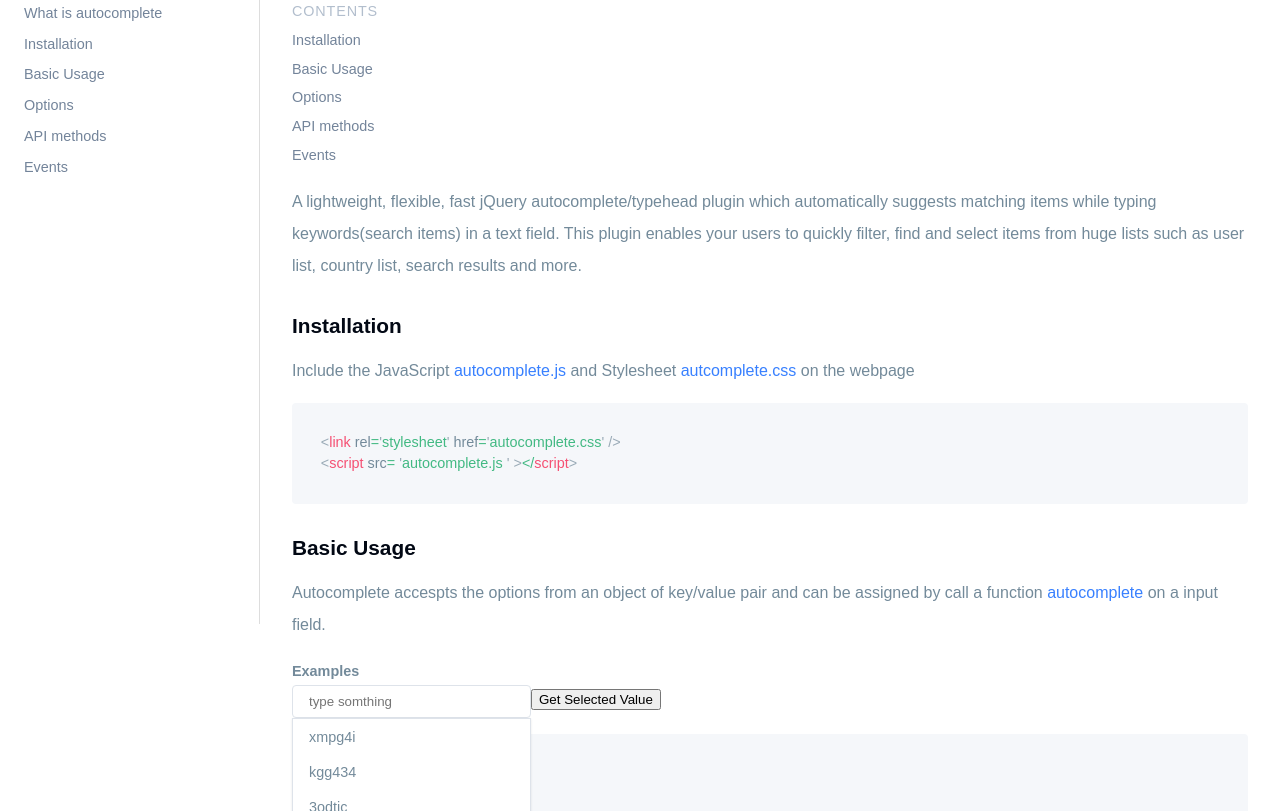
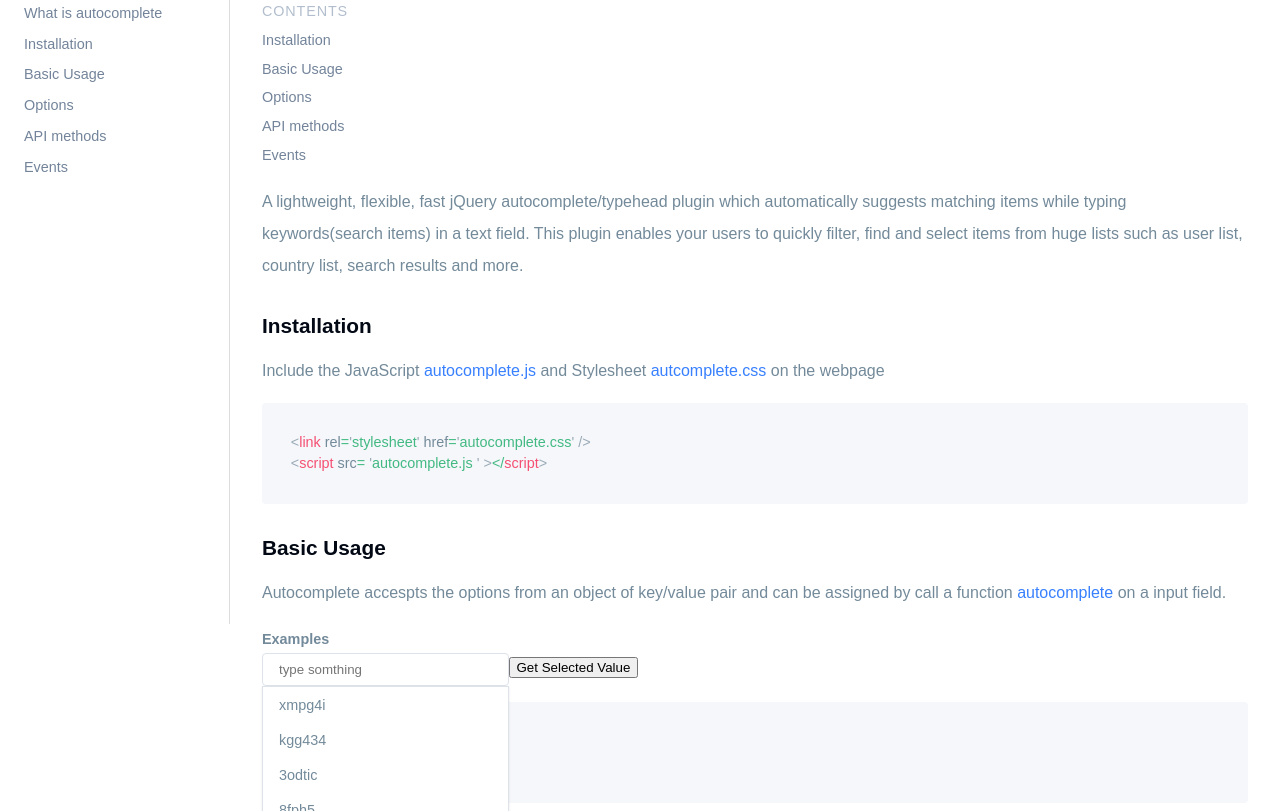
Before and after one commit to saravanajd/autocomplete, a plain HTML site: page index.html in a window 1280 px wide. Shown: the part 176-987 px from the top of the page. Drawn offline with Linux system fonts and the light colour scheme.

Commit message:
reduce sidemenu width

```diff
--- a/style.css
+++ b/style.css
@@ -11,6 +11,7 @@
   4. components
     4.1 scrollbar
     4.2 code editor
+    4.3 Input
 
 */
 
@@ -20,7 +21,7 @@
 
 :root {
   --header-height: 60px;
-  --sidemenu-width: 260px;
+  --sidemenu-width: 230px;
 }
 
 /* ===============
@@ -405,7 +406,7 @@ main {
   opacity: 0.7;
 }
 
-/* 4.3 input */
+/* 4.3 Input */
 .form-control {
   color: #4e5b6a;
   font-weight: 500;
```
